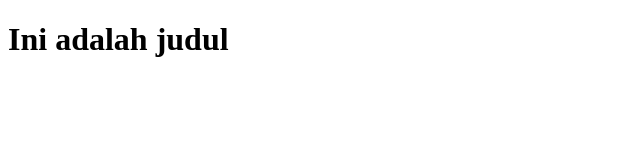
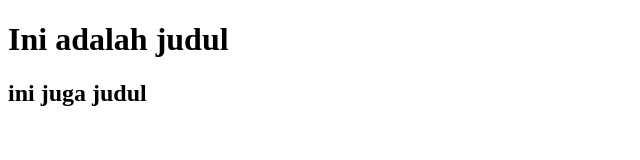
Before and after one commit to hehard/hehard.github.io, a plain HTML site: page index.html in a window 1280 px wide. Shown: the whole page, without its empty margins (0-640 px from the left). Drawn offline with Linux system fonts and the light colour scheme.

Commit message:
menambah judul

```diff
--- a/index.html
+++ b/index.html
@@ -7,5 +7,6 @@
 
     <body>
         <h1>Ini adalah judul</h1>
+        <h2>ini juga judul</h2>
     </body>
 </html>
```
